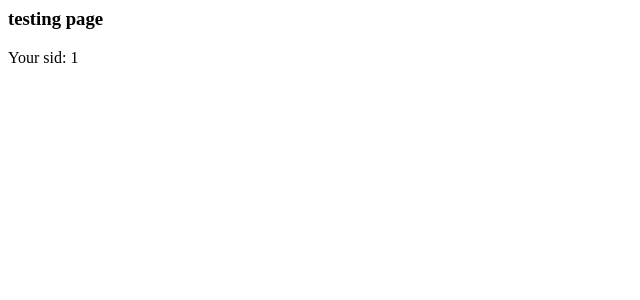
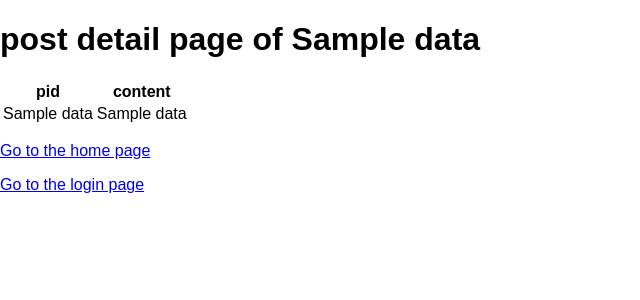
Before and after one commit to lizhe-zhao/Social-networking-site-CSW4111, a Flask app: template templates/test.html in a window 1280 px wide. Shown: the top 300 px of the page, without its empty margins (0-640 px from the left). Run offline with Flask 2, Linux system fonts and the light colour scheme; the template is opened without the code that fills it: most values are stand-ins (such as "Sample title", 1, 10 or a date in 2020); parts of the project's set-up code (start-up, migrations or seed data) failed here and were passed over.

Commit message:
add detail page of post

```diff
--- a/server.py
+++ b/server.py
@@ -273,10 +273,17 @@ def profile():
   context = dict(data1 = posts,data2=events)
   return render_template("profile.html",**context)
 
-@app.route('/test')
-def test():
-  sid=request.args.get('sid')
-  return render_template('test.html',sid=sid)
+@app.route('/test/<pid>')
+def test(pid=None):
+  return render_template('test.html',pid=pid)
+
+@app.route('/postdetail/<pid>',methods=['GET','POST'])
+def postdetail(pid=None):
+  cursor = g.conn.execute("SELECT p.pid, p.content, s.name, p.post_date, p.post_time FROM students s, posts p where p.pid=%s and s.sid=p.sid",(pid))
+  post=cursor.fetchone()
+  cursor.close()
+  context=dict(data1=post)
+  return render_template('postdetail.html',**context)
 
 
 if __name__ == "__main__":
--- a/templates/allposts.html
+++ b/templates/allposts.html
@@ -10,7 +10,7 @@
 
         {% for n in data %}
         <tr>
-            <td>{{n[0]}}</td>
+            <td><a href="{{url_for('postdetail',pid=n[0])}}">{{n[0]}}</a></td>
             <td>{{n[1]}}</td>
         </tr>
         {% endfor %}
--- a/templates/test.html
+++ b/templates/test.html
@@ -1,9 +1,23 @@
-<html>
-  <head></head>
-  <body>
-    <h3>testing page</h3>
-    <p>
-      Your sid: {{ sid }}
-    </p>
-  </body>
-</html>
+{%extends 'base.html'%}
+
+{%block body%}
+    <h1>post detail page of {{data}}</h1>
+    <table>
+        <tr>
+            <th>pid</th>
+            <th>content</th>
+        </tr>
+
+        <tr>
+            <td>{{data}}</td>
+            <td>{{data}}</td>
+        </tr>
+    </table>
+
+
+
+<p><a href="/">Go to the home page</a></p>
+<p><a href="login">Go to the login page</a></p>
+
+<br>
+{% endblock %}
```
Also changed, not shown: templates/postdetail.html (added, +25 -0 lines).
